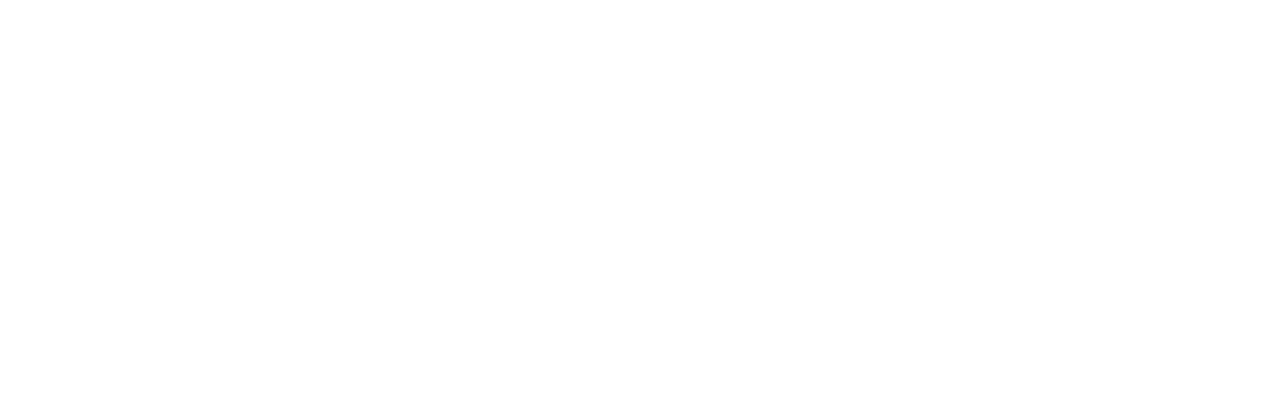
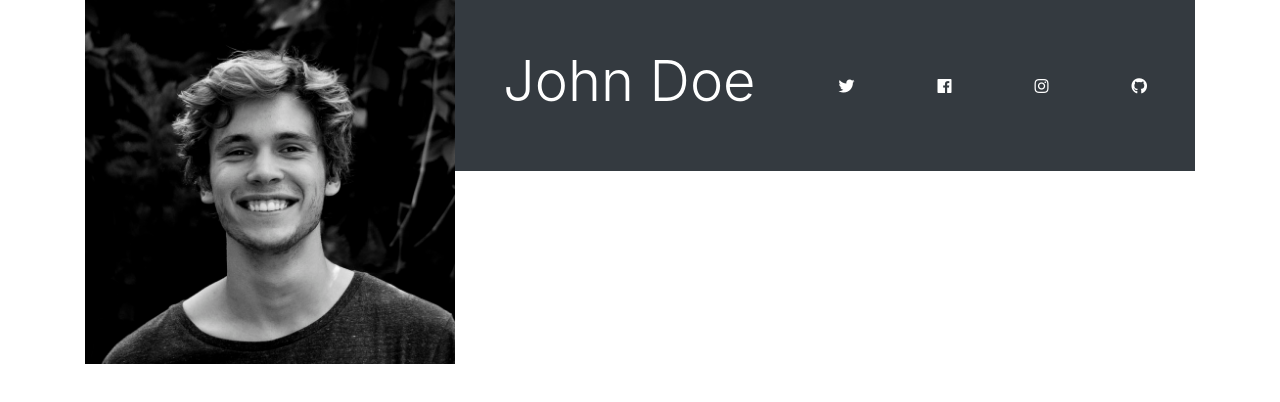
Before and after one commit to ahallam75/portfolio-theme-bootstrap, a plain HTML site: page index.html in a window 1280 px wide. Drawn offline with nearby package versions, Linux system fonts and the light colour scheme.

Commit message:
Image and social network icons

```diff
--- a/css/style.css
+++ b/css/style.css
@@ -0,0 +1,4 @@
+#main-header img {
+  width: 100%;
+  height: 100%;
+}
--- a/index.html
+++ b/index.html
@@ -21,6 +21,40 @@
   </head>
   <body>
     <!-- START HERE-->
+
+    <div class="container">
+      <header id="main-header">
+        <div class="row no-gutters">
+          <div class="col-lg-4 col-md-5">
+            <img src="img/person1.jpg" alt="Photo of person">
+          </div>
+          <div class="col-lg-8 col-md-7">
+            <div class="d-flex flex-column">
+              <div class="p-5 bg-dark text-white">
+                <div class="d-flex flex-row justify-content-between align-items-center">
+                  <h1 class="display-4">John Doe</h1>
+                  <div class="d-none d-md-block">
+                    <a href="http://twitter.com" class="text-white">
+                      <i class="fab fa-twitter"></i>
+                    </a>
+                  </div>
+                  <div>
+                    <a href="http://facebook.com" class="text-white">
+                      <i class="fab fa-facebook"></i>
+                    </a>
+                  </div>
+                  <div>
+                    <a href="http://instagram.com" class="text-white">
+                      <i class="fab fa-instagram"></i>
+                    </a>
+                  </div>
+                  <div>
+                    <a href="http://github.com" class="text-white">
+                      <i class="fab fa-github"></i>
+                    </a>
+                  </div>
+                </div>
+              </div>
     <script
       src="http://code.jquery.com/jquery-3.4.1.min.js"
       integrity="sha256-CSXorXvZcTkaix6Yvo6HppcZGetbYMGWSFlBw8HfCJo="
```
